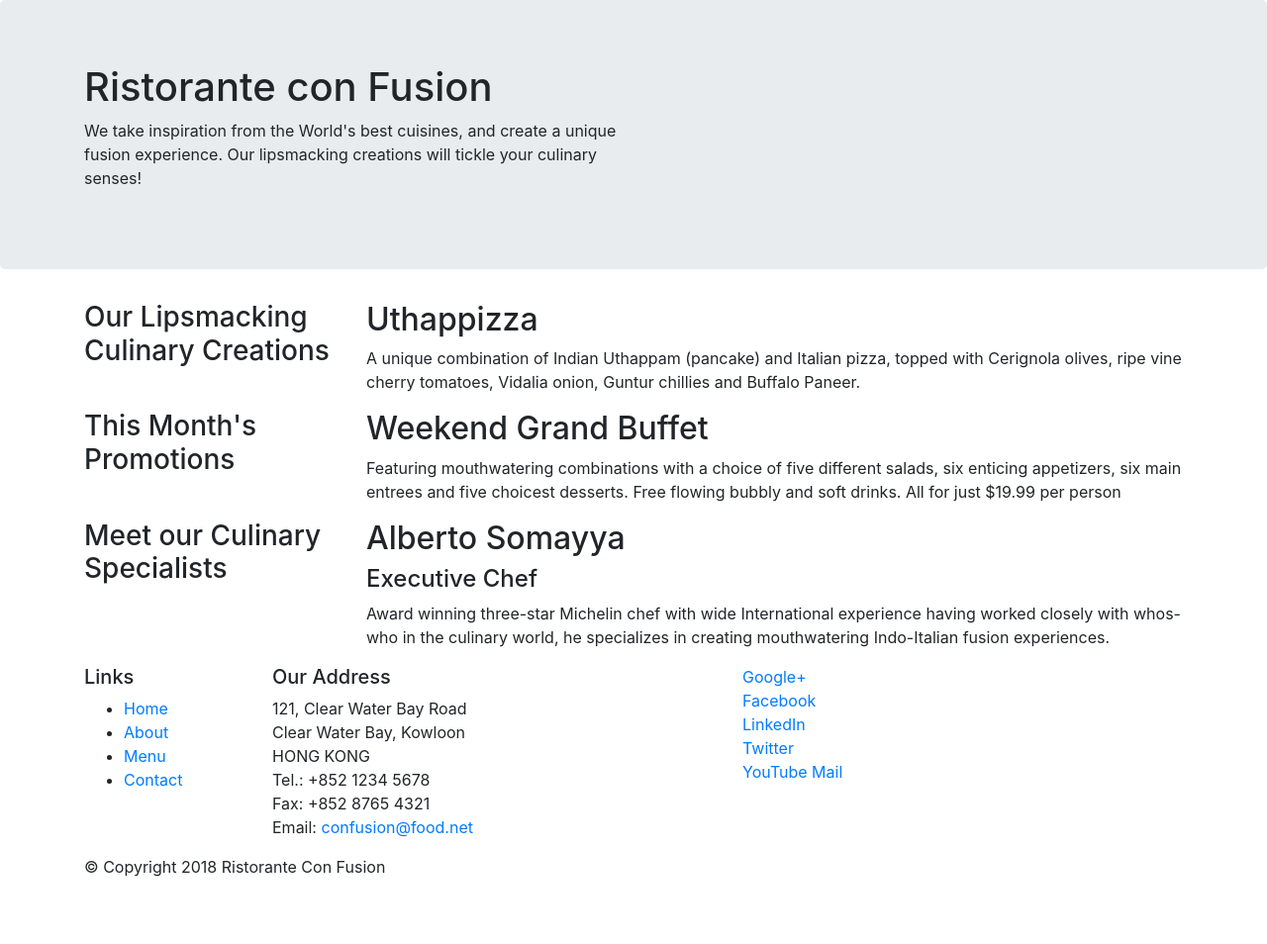
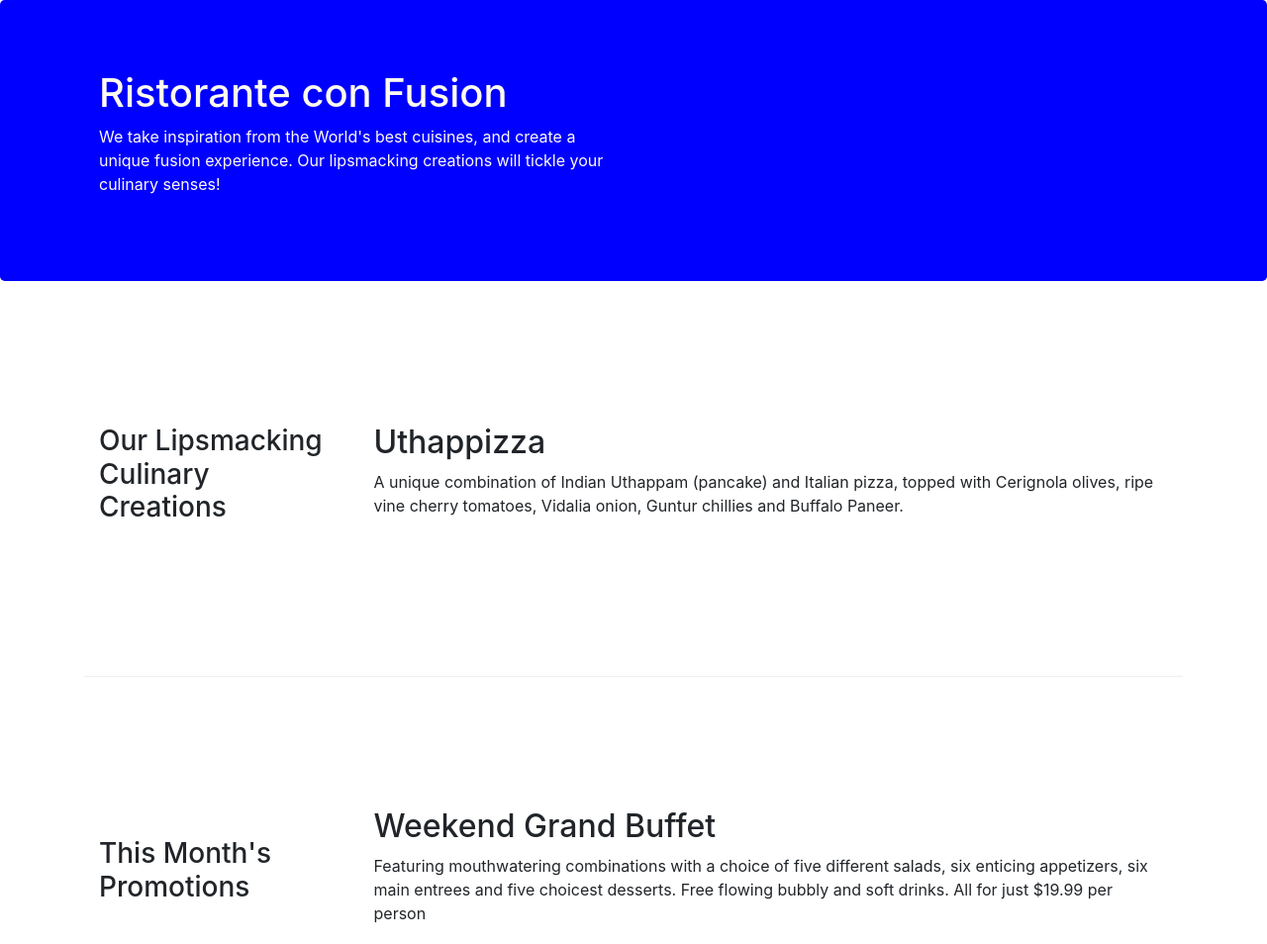
Before and after one commit to VishalShivhare27/Confusion-Bootstrap-, a website: page index.html in a window 1280 px wide. Shown: the top 954 px of the page at 99% size. Before the commit the page ends 904 px from the top, so only its background shows below. Drawn offline with nearby package versions, Linux system fonts and the light colour scheme.

Commit message:
added css

```diff
--- /dev/null
+++ b/css/styles.css
@@ -0,0 +1,29 @@
+.row-header{
+    margin: 0px auto;
+    padding: 0px auto;
+}
+
+.row-content{
+    margin: 0px auto;
+    padding: 50px 0px 50px 0px;
+    border-bottom: 1px ridge;
+    min-height: 400px;
+}
+
+.footer{
+    background-color: purple;
+    margin: 0px auto;
+    padding: 20 px 0px 20px 0px;
+}
+.jumbotron{
+    padding: 70px 30px 70px 30px;
+    margin:0px auto;
+    background: blue;
+    color : floralwhite;
+}
+
+.address{
+    font-size:80%;
+    margin:0px;
+    color: black;
+}
--- a/index.html
+++ b/index.html
@@ -9,6 +9,7 @@
 
        <!-- Bootstrap CSS -->
        <link rel="stylesheet" href="node_modules/bootstrap/dist/css/bootstrap.min.css">
+       <link rel="stylesheet" href="css/styles.css">
     <title>Ristorante Con Fusion!!!</title>
 </head>
 
@@ -16,7 +17,7 @@
 
     <header class ="jumbotron">
         <div class ="container">
-            <div class ="row">
+            <div class ="row row-header">
                 <div class="col-12 col-sm-6">
                     <h1>Ristorante con Fusion</h1>
                     <p>We take inspiration from the World's best cuisines, and create a unique fusion experience. Our lipsmacking creations will tickle your culinary senses!</p>
@@ -28,7 +29,7 @@
     </header>
 
     <div class = "container">
-        <div class = "row">
+        <div class = "row row-content align-items-center">
             <div class="col-12 col-sm-4 col-md-3">
                 <h3>Our Lipsmacking Culinary Creations</h3>
             </div>
@@ -39,7 +40,7 @@
         </div>
 
 
-        <div class="row">
+        <div class="row row-content align-items-center">
             <div class="col-12 col-sm-4 col-md-3">
                 <h3>This Month's Promotions</h3>
             </div>
@@ -49,7 +50,7 @@
             </div>
         </div>
 
-        <div class= "row">
+        <div class= "row row-content align-items-center">
             <div class="col-12 col-sm-4 col-md-3">
                 <h3>Meet our Culinary Specialists</h3>
             </div>
@@ -61,12 +62,12 @@
         </div>
     </div>
 
-    <footer>
+    <footer class="footer">
         <div class ="container">
             <div class ="row">
                 <div class="col-4 col-sm-2">
                     <h5>Links</h5>
-                    <ul>
+                    <ul class= "list-unstyled">
                         <li><a href="#">Home</a></li>
                         <li><a href="#">About</a></li>
                         <li><a href="#">Menu</a></li>
@@ -86,6 +87,7 @@
                 </div>
                 <div>
                     <div class="col-12 col-sm-4">
+
                         <a href="http://google.com/+">Google+</a>
                         <a href="http://www.facebook.com/profile.php?id=">Facebook</a>
                         <a href="http://www.linkedin.com/in/">LinkedIn</a>
@@ -95,7 +97,7 @@
                     </div>
                 </div>
            </div>
-           <div class = "row">
+           <div class = "row justify-content-center">
                 <div class="col-auto">
                     <p>© Copyright 2018 Ristorante Con Fusion</p>
                 </div>
```
